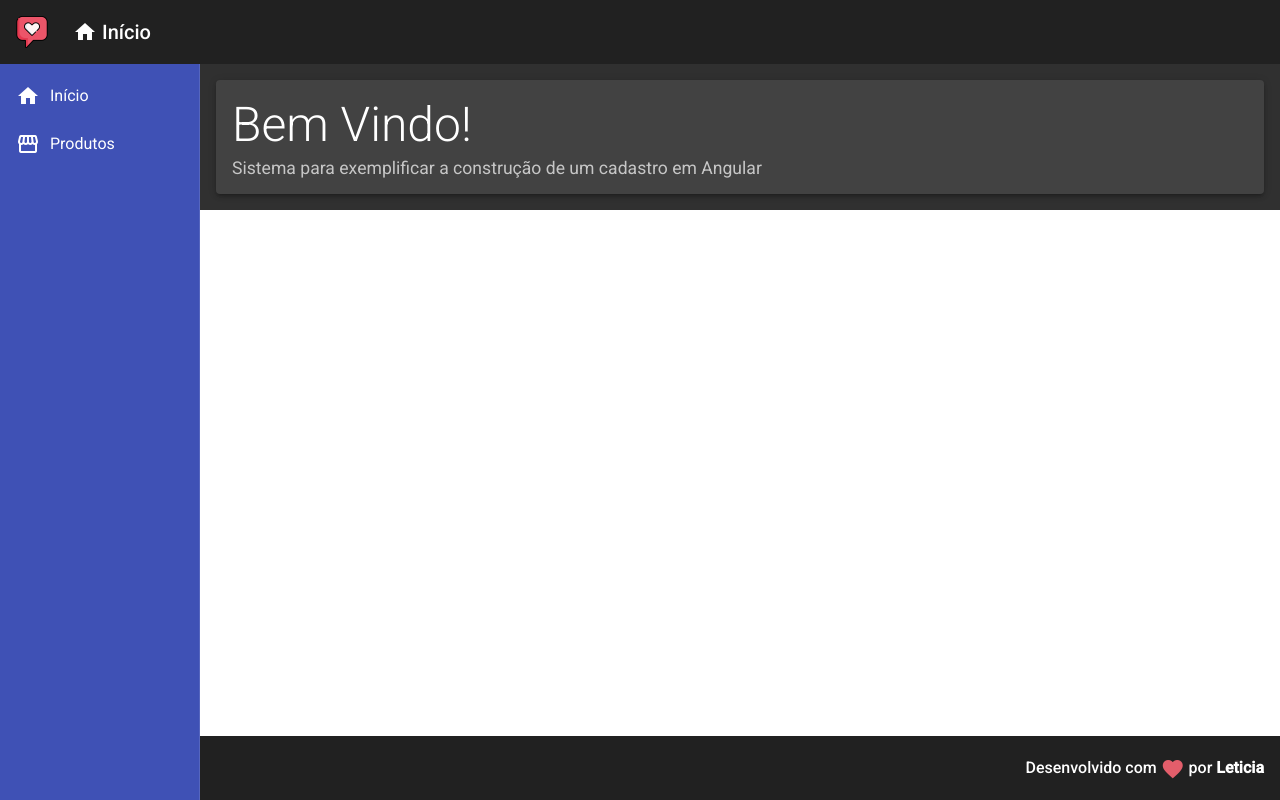
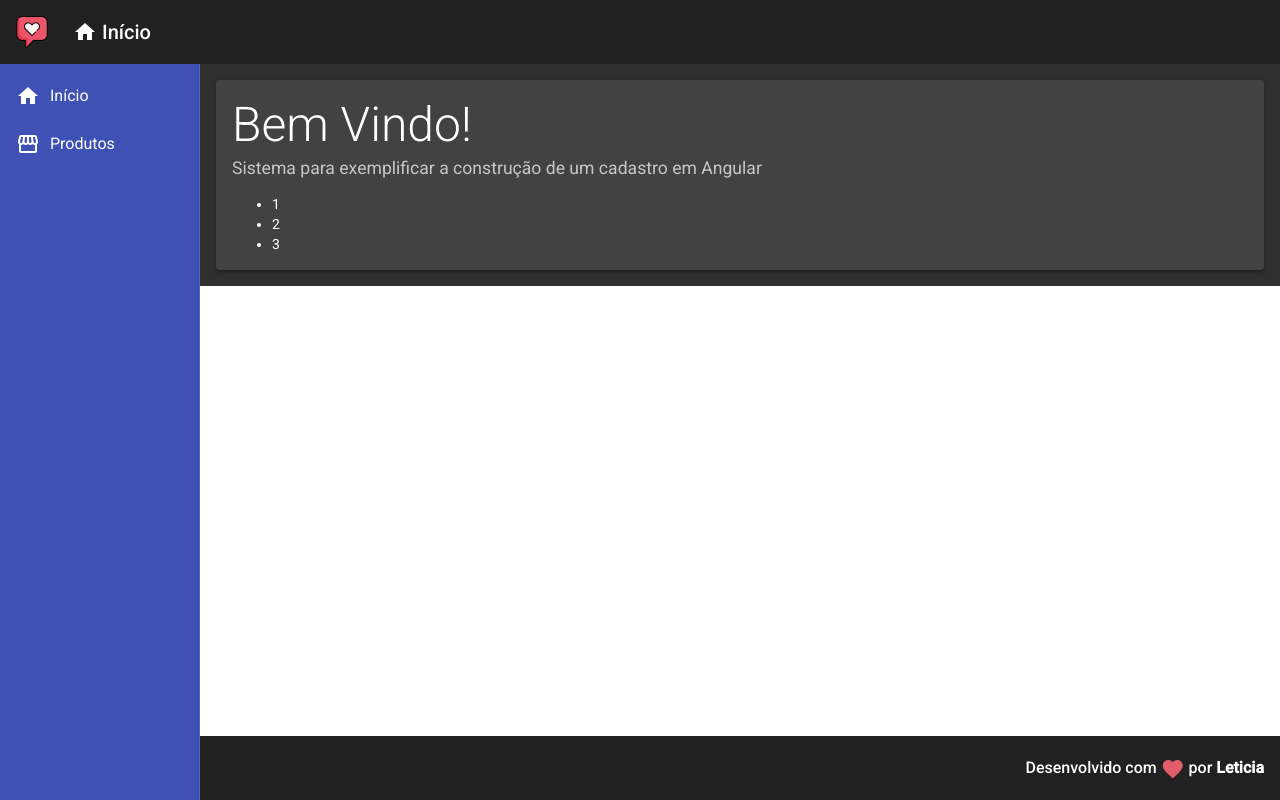
Before and after one commit to leticiacamposs2/angular-crud, an Angular app in the folder frontend/: page / in a window 1280 px wide. Built offline with nearby package versions, Linux system fonts and the light colour scheme.

Commit message:
criando diretiva estrutural

```diff
--- a/frontend/src/app/app.module.ts
+++ b/frontend/src/app/app.module.ts
@@ -16,6 +16,7 @@
 import { ProductCrudComponent } from './views/product-crud/product-crud.component';
 import { ProductCreateComponent } from './components/product/product-create/product-create.component';
 import { RedDirective } from './directives/red.directive';
+import { ForDirective } from './directives/for.directive';
 
 @NgModule({
   declarations: [
@@ -26,7 +27,8 @@
     HomeComponent,
     ProductCrudComponent,
     ProductCreateComponent,
-    RedDirective
+    RedDirective,
+    ForDirective
   ],
   imports: [
     BrowserModule,
--- /dev/null
+++ b/frontend/src/app/directives/for.directive.ts
@@ -0,0 +1,33 @@
+import {
+  Directive,
+  Input,
+  OnInit,
+  TemplateRef,
+  ViewContainerRef
+} from '@angular/core';
+
+@Directive({
+  selector: '[myFor]'
+})
+export class ForDirective implements OnInit {
+
+  @Input('myForEm') numbers: number[]
+  @Input('myForUsando') texto: string
+
+  constructor(
+    private container: ViewContainerRef,
+    private template: TemplateRef<any>
+  ) { }
+
+  ngOnInit(): void {
+    for (let number of this.numbers) {
+      this.container.createEmbeddedView(
+        this.template, { $implicit: number }
+      );
+    }
+
+    console.log(this.numbers);
+    console.log(this.texto);
+  }
+
+}
--- a/frontend/src/app/views/home/home.component.html
+++ b/frontend/src/app/views/home/home.component.html
@@ -5,4 +5,10 @@
     <mat-card-subtitle class="subtitle">
         Sistema para exemplificar a construção de um cadastro em Angular
     </mat-card-subtitle>
+
+    <ul>
+        <li *myFor="let n em [1, 2, 3] usando 'teste'">
+            {{ n }}
+        </li>
+    </ul>
 </mat-card>
```
